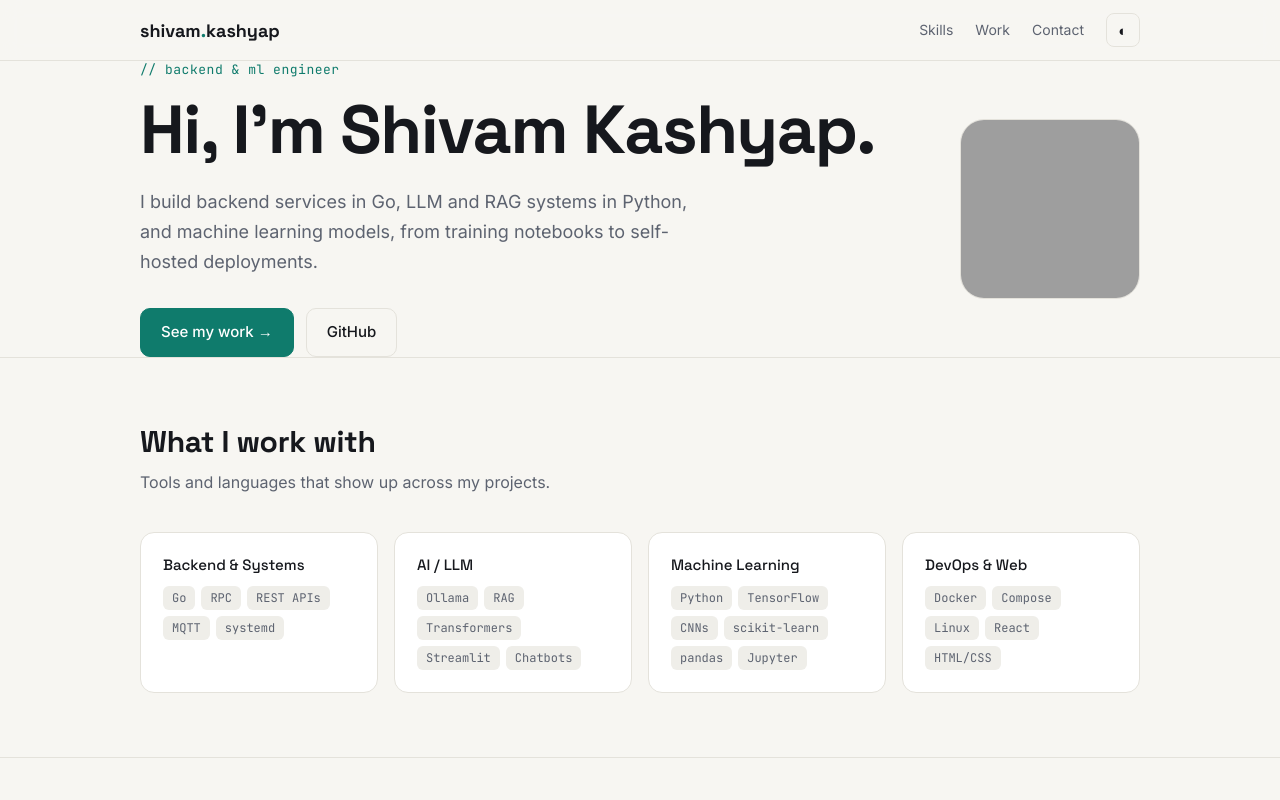
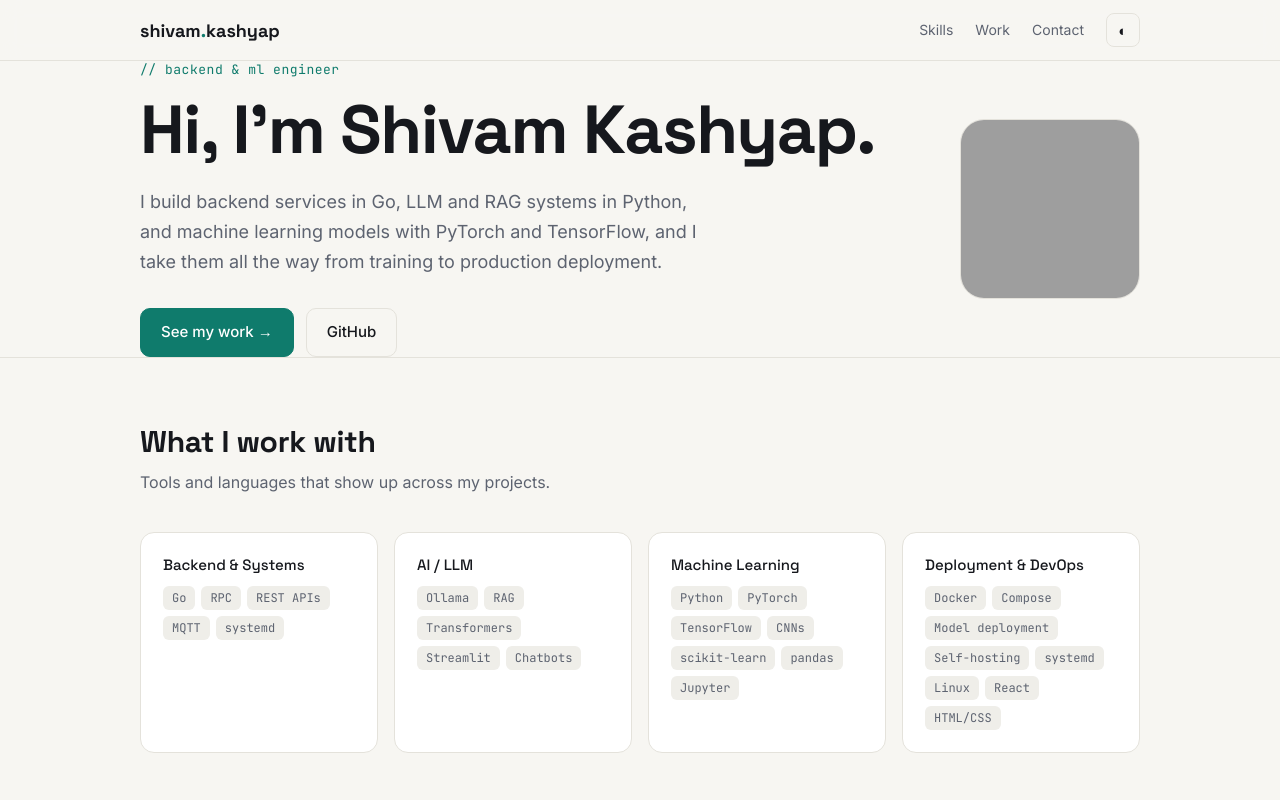
Before and after one commit to shivamkkas/shivamkkas.github.io, a plain HTML site: page index.html in a window 1280 px wide. Shown: the top 800 px of the page. Drawn offline with Linux system fonts and the light colour scheme; grey boxes are pictures that could not be loaded.

Commit message:
Add PyTorch and deployment skills
Co-Authored-By: Claude Opus 5.5 <noreply@anthropic.com>

```diff
--- a/index.html
+++ b/index.html
@@ -101,7 +101,7 @@ footer{padding:32px 0;text-align:center;color:var(--muted);font-size:13px;border
     <div>
       <p class="eyebrow">// backend &amp; ml engineer</p>
       <h1>Hi, I'm Shivam Kashyap.</h1>
-      <p class="lede">I build backend services in Go, LLM and RAG systems in Python, and machine learning models, from training notebooks to self-hosted deployments.</p>
+      <p class="lede">I build backend services in Go, LLM and RAG systems in Python, and machine learning models with PyTorch and TensorFlow, and I take them all the way from training to production deployment.</p>
       <div class="cta">
         <a class="btn primary" href="#work">See my work →</a>
         <a class="btn" href="https://github.com/shivamkkas" target="_blank" rel="noopener">GitHub</a>
@@ -117,8 +117,8 @@ footer{padding:32px 0;text-align:center;color:var(--muted);font-size:13px;border
   <div class="skills">
     <div class="skill"><h3>Backend &amp; Systems</h3><div class="chips"><span class="chip">Go</span><span class="chip">RPC</span><span class="chip">REST APIs</span><span class="chip">MQTT</span><span class="chip">systemd</span></div></div>
     <div class="skill"><h3>AI / LLM</h3><div class="chips"><span class="chip">Ollama</span><span class="chip">RAG</span><span class="chip">Transformers</span><span class="chip">Streamlit</span><span class="chip">Chatbots</span></div></div>
-    <div class="skill"><h3>Machine Learning</h3><div class="chips"><span class="chip">Python</span><span class="chip">TensorFlow</span><span class="chip">CNNs</span><span class="chip">scikit-learn</span><span class="chip">pandas</span><span class="chip">Jupyter</span></div></div>
-    <div class="skill"><h3>DevOps &amp; Web</h3><div class="chips"><span class="chip">Docker</span><span class="chip">Compose</span><span class="chip">Linux</span><span class="chip">React</span><span class="chip">HTML/CSS</span></div></div>
+    <div class="skill"><h3>Machine Learning</h3><div class="chips"><span class="chip">Python</span><span class="chip">PyTorch</span><span class="chip">TensorFlow</span><span class="chip">CNNs</span><span class="chip">scikit-learn</span><span class="chip">pandas</span><span class="chip">Jupyter</span></div></div>
+    <div class="skill"><h3>Deployment &amp; DevOps</h3><div class="chips"><span class="chip">Docker</span><span class="chip">Compose</span><span class="chip">Model deployment</span><span class="chip">Self-hosting</span><span class="chip">systemd</span><span class="chip">Linux</span><span class="chip">React</span><span class="chip">HTML/CSS</span></div></div>
   </div>
 </div></section>
 
```
